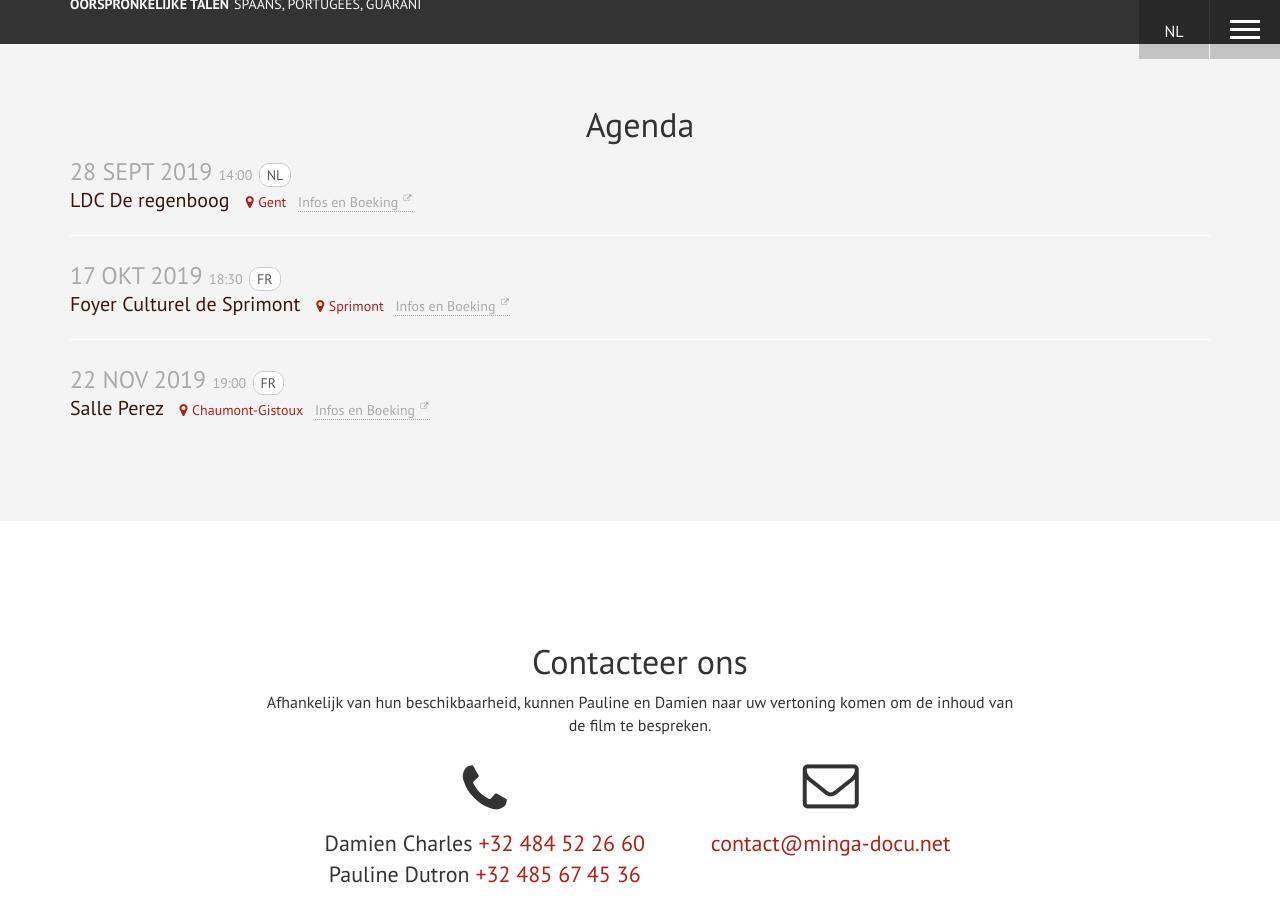
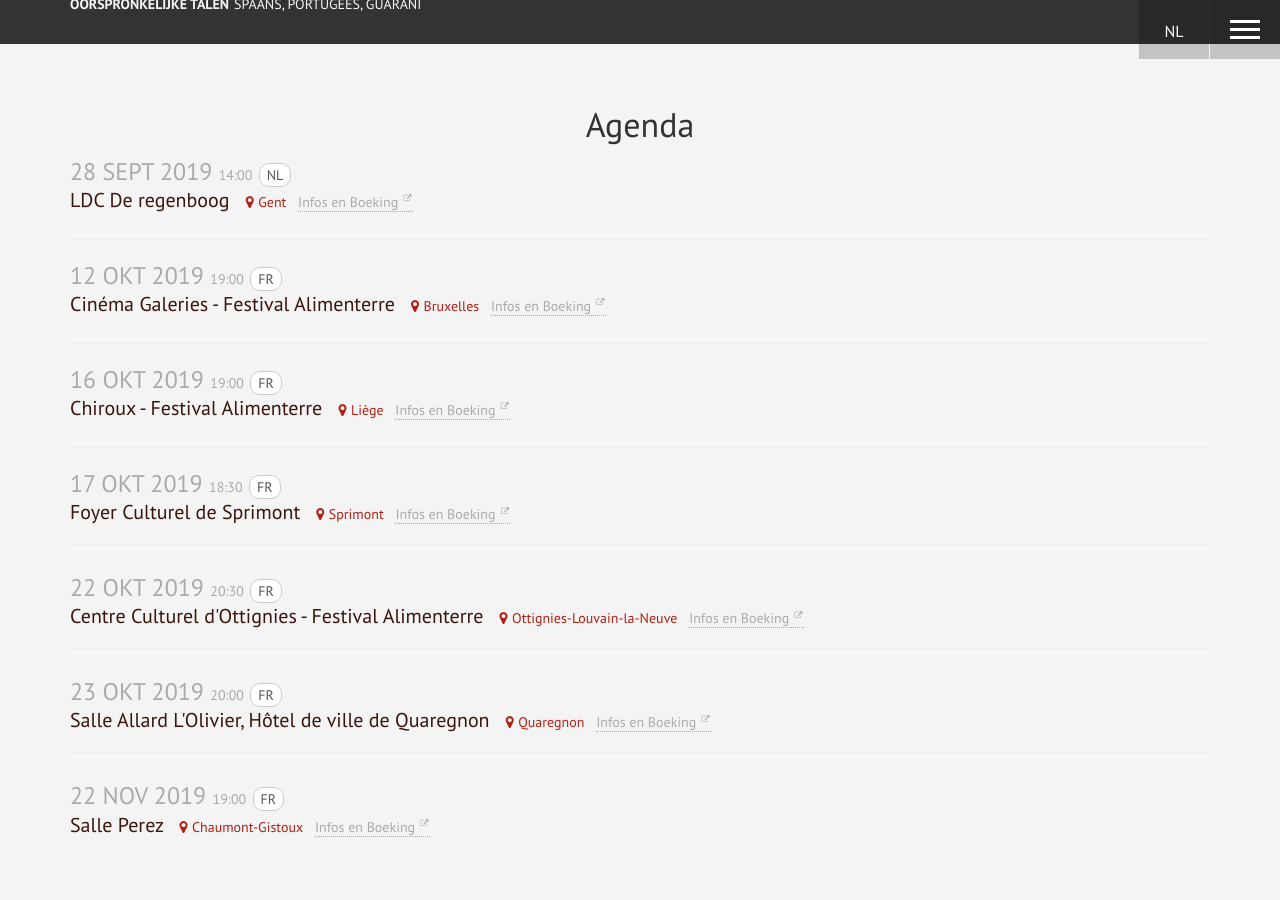
Before and after one commit to entipe/Minga-Live, a Jekyll site: the page built from index.nl.html, in a window 1280 px wide and 900 px high, scrolled down 1543 px. Built offline with Jekyll 4.4.1, drawn with Linux system fonts in a browser that asks for light colours.

Commit message:
Ajout plusieurs dates + liens

```diff
--- a/_data/agenda.yml
+++ b/_data/agenda.yml
@@ -4,10 +4,34 @@
   link: http://www.centreculturelchaumont-gistoux.be/index.html
   full: false
   lang: FR
+- date: '2019-10-23 20:00'
+  place: Salle Allard L'Olivier, Hôtel de ville de Quaregnon
+  city: Quaregnon
+  link: https://maisonculturellequaregnon.be/
+  full: false
+  lang: FR
+- date: '2019-10-22 20:30'
+  place: Centre Culturel d'Ottignies - Festival Alimenterre
+  city: Ottignies-Louvain-la-Neuve
+  link: https://festivalalimenterre.be/film/minga-voix-de-resistance/
+  full: false
+  lang: FR
 - date: '2019-10-17 18:30'
   place: Foyer Culturel de Sprimont
   city: Sprimont
-  link: https://www.facebook.com/foyerculturelsprimont/
+  link: https://www.facebook.com/events/423412565056243/
+  full: false
+  lang: FR
+- date: '2019-10-16 19:00'
+  place: Chiroux - Festival Alimenterre
+  city: Liège
+  link: https://festivalalimenterre.be/film/minga-voix-de-resistance/
+  full: false
+  lang: FR
+- date: '2019-10-12 19:00'
+  place: Cinéma Galeries - Festival Alimenterre
+  city: Bruxelles
+  link: https://festivalalimenterre.be/film/minga-voix-de-resistance/
   full: false
   lang: FR
 - date: '2019-09-28 14:00'
@@ -16,10 +40,16 @@
   link: https://www.facebook.com/events/625394587975748/
   full: false
   lang: NL
+- date: '2019-09-19 19:30'
+  place: Cinéma le Parc (Les Grignoux)
+  city: Liège
+  link: https://www.grignoux.be/fr/
+  full: false
+  lang: FR
 - date: '2019-09-12 19:30'
   place: Haute-Sambre en transition
   city: Lobbes
-  link: https://www.facebook.com/HAUTESAMBRE.EN.TRANSITION.ASBL/
+  link: https://www.facebook.com/events/618843338524783/
   full: false
   lang: FR
 - date: '2019-07-04 20:30'
```
